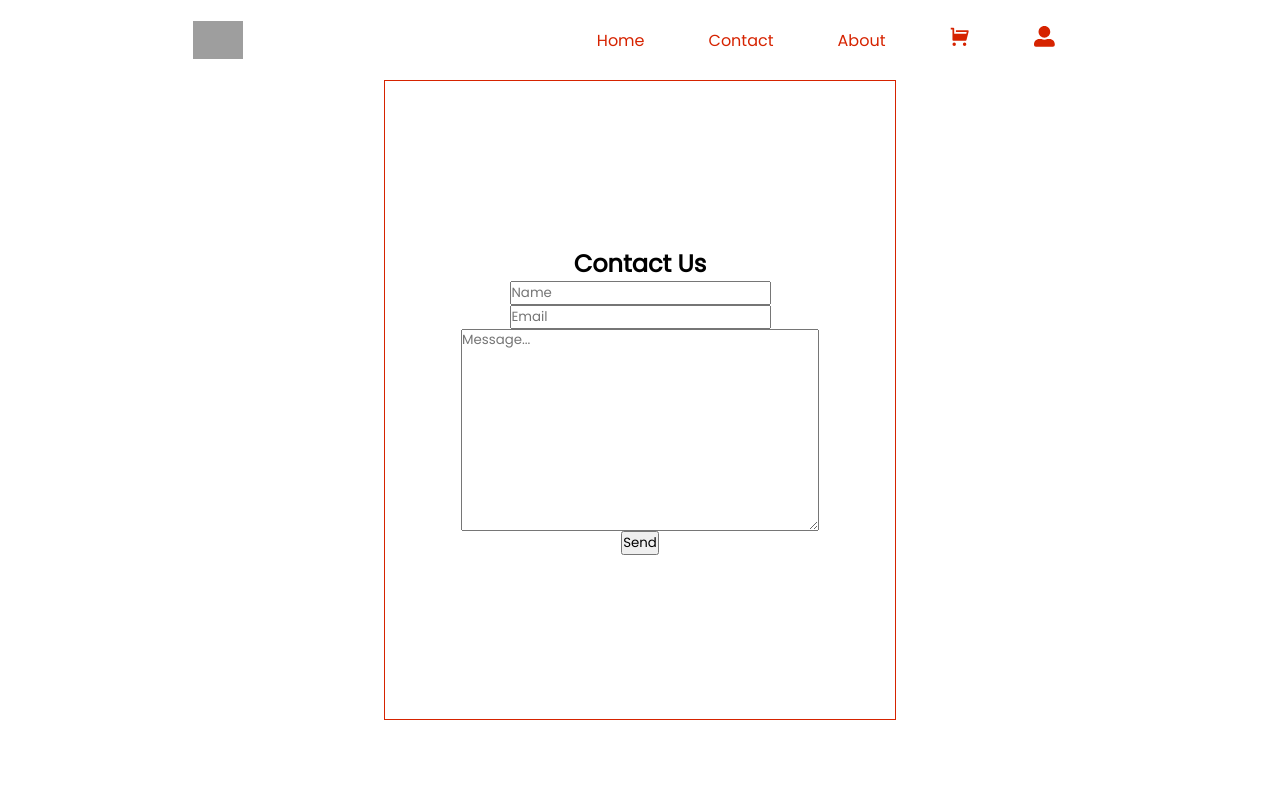
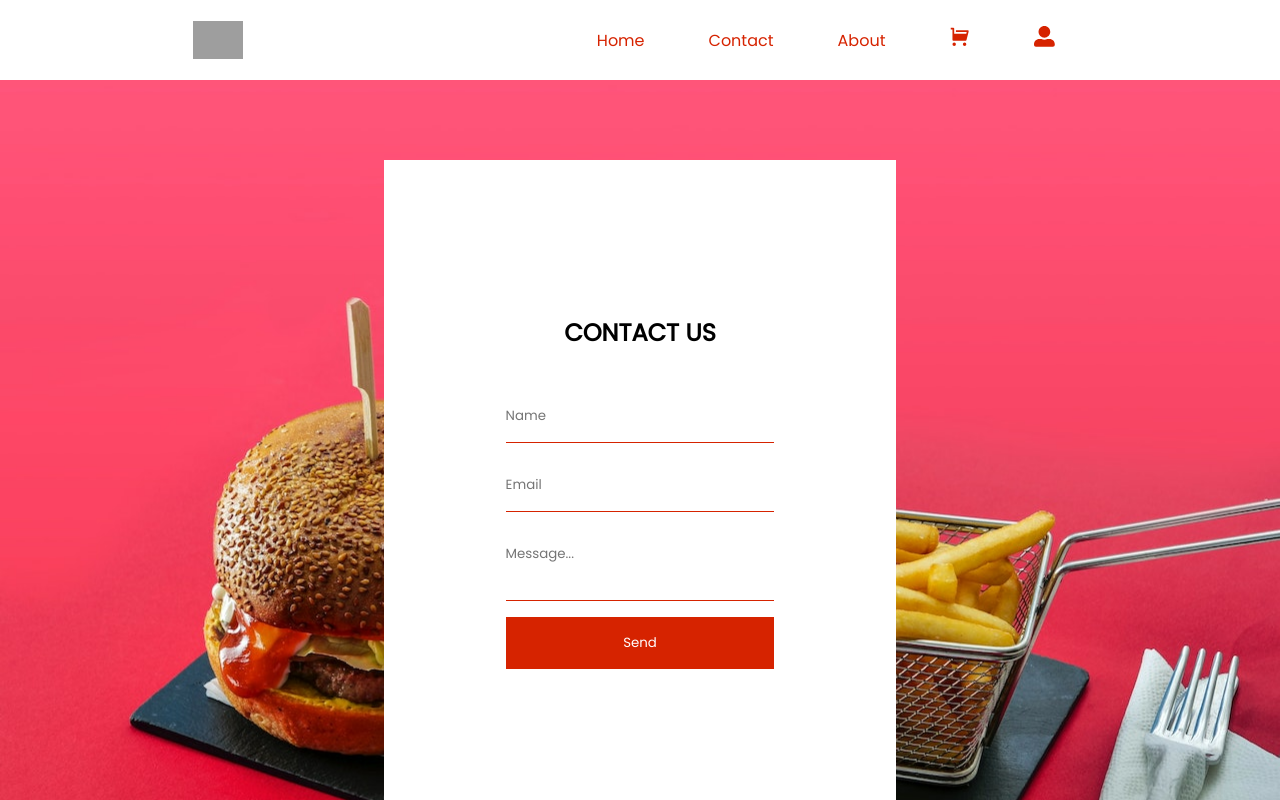
Before and after one commit to temisan0x/Burger-King, a React (Create React App) app in the folder frontend/: page /contact in a window 1280 px wide. Shown: the top 800 px of the page. Built offline with nearby package versions, Linux system fonts and the light colour scheme; grey boxes are pictures that could not be loaded.

Commit message:
feat: contact form

```diff
--- a/frontend/src/components/contact/Contact.jsx
+++ b/frontend/src/components/contact/Contact.jsx
@@ -8,9 +8,10 @@ const Contact = () => {
             <h2>Contact Us</h2>
             <input type="text" placeholder='Name'/>
             <input type="email" placeholder='Email' />
-            <textarea placeholder='Message...' cols="30" rows="10"></textarea>
+            <textarea placeholder='Message...'></textarea>
             <button type='submit'>Send</button>
         </motion.form>
+
     </section>
   )
 }
--- a/frontend/src/styles/color.scss
+++ b/frontend/src/styles/color.scss
@@ -2,6 +2,6 @@ $textWhite: #fff;
 $textLight:#EFE1CC;
 $textDark:  rgb(214, 35, 0);
 $btnHoverColor: rgba(167, 28, 0, 0.165);
-$hover: rgb(214, 35, 0);
-$dark: rgba(0, 0, 0, 0.485);
+$hover: rgba(214, 36, 0, 0.723);
+$dark: rgba(0, 0, 0, 0.927);
 // $textLight: #FF8725;
--- a/frontend/src/styles/contact.scss
+++ b/frontend/src/styles/contact.scss
@@ -3,15 +3,59 @@
 .contact {
   height: 100vh;
   width: 100vw;
-    >form {
+  background: url("../assets/contactbg.jpg");
+  background-repeat: no-repeat;
+  background-size: cover;
+  margin-bottom: 50px;
+  display: flex;
+  align-items: center;
+  justify-content: center;
+
+  > form {
     display: flex;
     flex-direction: column;
     align-items: center;
     padding: 2rem;
-        border: 1px solid $textDark;
     width: 40%;
     height: 80%;
     justify-content: center;
-        flex-wrap: wrap;
+    background: $textWhite;
+    > h2 {
+      text-transform: uppercase;
+      font-size: 1.5rem;
+      margin: 2rem 0;
+    }
+    > input,
+    > textarea,
+    > button {
+      padding: 1rem 0;
+      outline: none;
+      border-top-style: hidden;
+      border-right-style: hidden;
+      border-left-style: hidden;
+      border-bottom: 1px solid $textDark;
+      margin: 0.5rem;
+      width: 60%;
+      resize: none;
+    }
+    .no-outline:focus {
+      outline: none;
+    }
+    > button {
+      border: none;
+      background: $textDark;
+      cursor: pointer;
+      color: $textWhite;
+
+      &:hover {
+        background: $hover;
       }
     }
+  }
+}
+
+@media screen and (max-width: 600px) {
+  .form {
+    width: 80%;
+  }
+}
```
Also changed, not shown: frontend/src/assets/contactbg.jpg (added). Lines whose indentation alone changed are shown as unchanged.
